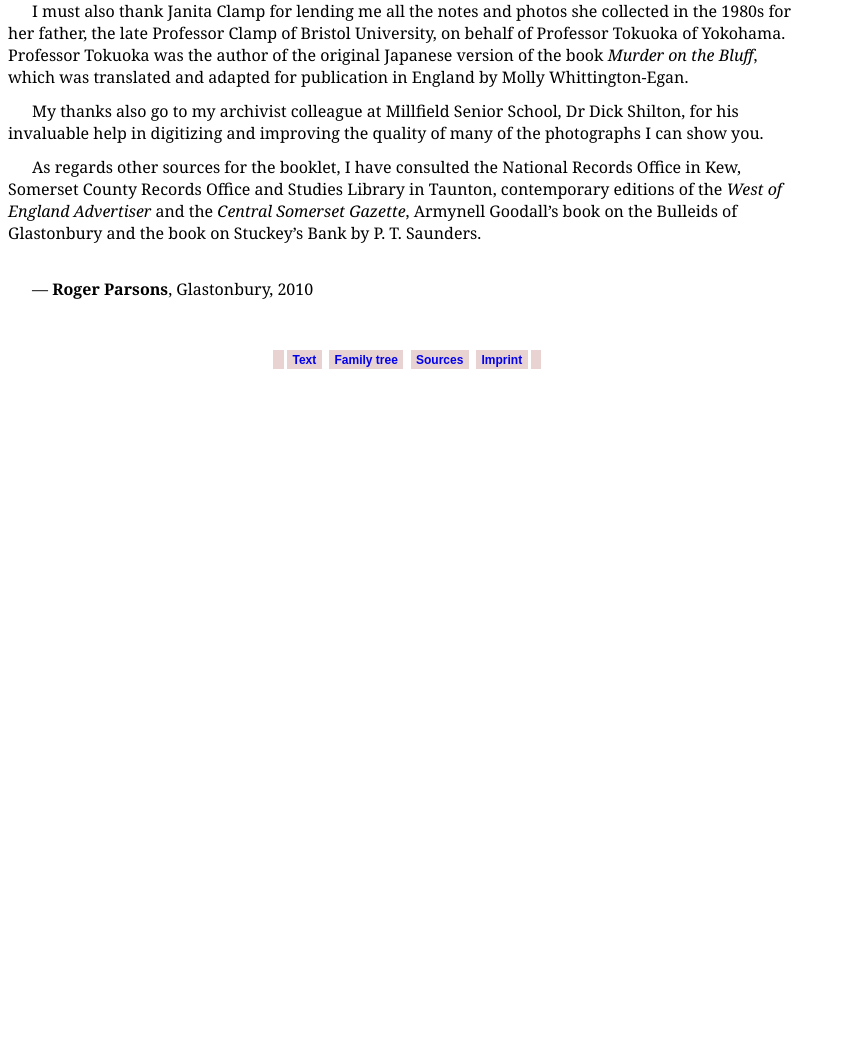
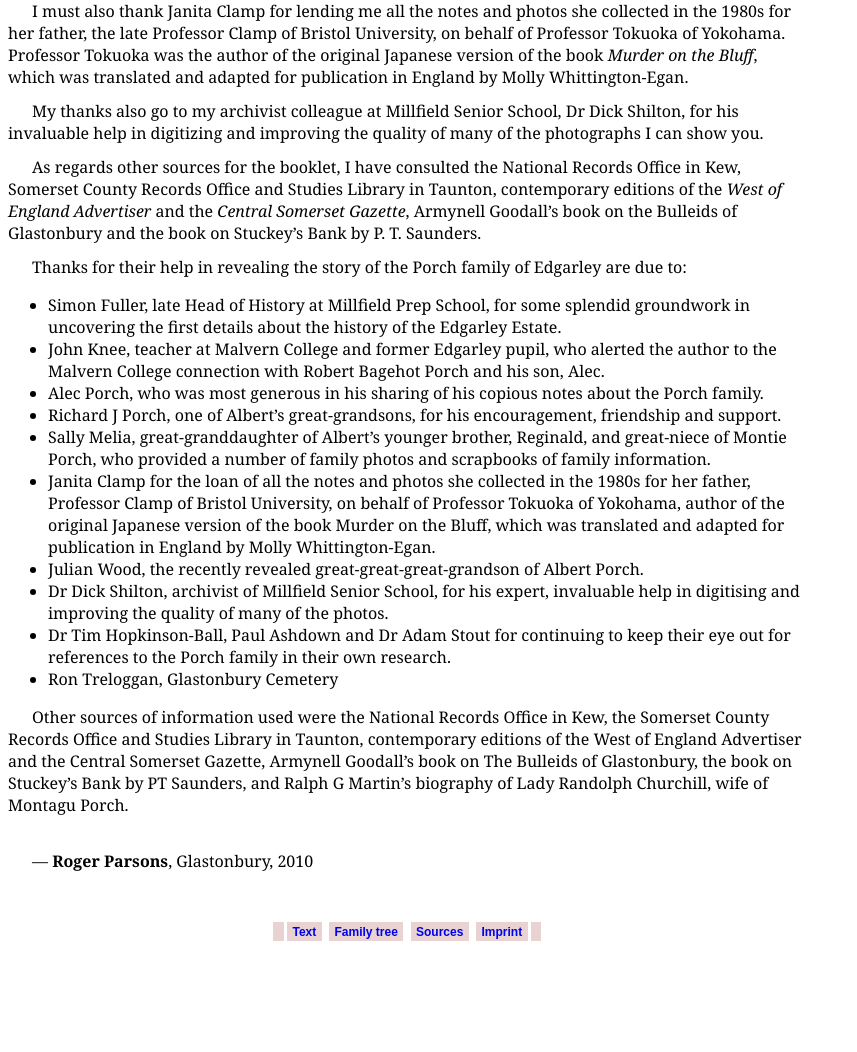
Before and after one commit to tremby/porch-books, a PHP site: page /edgarley/acks in a window 1280 px wide. Shown: the part 901-1953 px from the top of the page, without its empty margins (0-857 px from the left). Before the commit the page ends 1270 px from the top, so only its background shows below. Run offline with PHP 8.4, Linux system fonts and the light colour scheme; some libraries are stand-ins or nearby versions.

Commit message:
Add acknowledgements from file sent by Roger
File: Victorian Edgarley  - sources for online version FINAL.docx

```diff
--- a/src/edgarley/acks.php
+++ b/src/edgarley/acks.php
@@ -26,6 +26,21 @@
 
 <p>As regards other sources for the booklet, I have consulted the National Records Office in Kew, Somerset County Records Office and Studies Library in Taunton, contemporary editions of the <i>West of England Advertiser</i> and the <i>Central Somerset Gazette</i>, Armynell Goodall&rsquo;s book on the Bulleids of Glastonbury and the book on Stuckey&rsquo;s Bank by P.&nbsp;T.&nbsp;Saunders.</p>
 
+<p>Thanks for their help in revealing the story of the Porch family of Edgarley are due to:</p>
+<ul>
+  <li>Simon Fuller, late Head of History at Millfield Prep School, for some splendid groundwork in uncovering the first details about the history of the Edgarley Estate.</li>
+  <li>John Knee, teacher at Malvern College and former Edgarley pupil, who alerted the author to the Malvern College connection with Robert Bagehot Porch and his son, Alec.</li>
+  <li>Alec Porch, who was most generous in his sharing of his copious notes about the Porch family.</li>
+  <li>Richard J Porch, one of Albert’s great-grandsons, for his encouragement, friendship and support.</li>
+  <li>Sally Melia, great-granddaughter of Albert’s younger brother, Reginald, and great-niece of Montie Porch, who provided a number of family photos and scrapbooks of family information.</li>
+  <li>Janita Clamp for the loan of all the notes and photos she collected in the 1980s for her father, Professor Clamp of Bristol University, on behalf of Professor Tokuoka of Yokohama, author of the original Japanese version of the book Murder on the Bluff, which was translated and adapted for publication in England by Molly Whittington-Egan.</li>
+  <li>Julian Wood, the recently revealed great-great-great-grandson of Albert Porch.</li>
+  <li>Dr Dick Shilton, archivist of Millfield Senior School, for his expert, invaluable help in digitising and improving the quality of many of the photos.</li>
+  <li>Dr Tim Hopkinson-Ball, Paul Ashdown and Dr Adam Stout for continuing to keep their eye out for references to the Porch family in their own research.</li>
+  <li>Ron Treloggan, Glastonbury Cemetery</li>
+</ul>
+<p>Other sources of information used were the National Records Office in Kew, the Somerset County Records Office and Studies Library in Taunton, contemporary editions of the West of England Advertiser and the Central Somerset Gazette, Armynell Goodall’s book on The Bulleids of Glastonbury, the book on Stuckey’s Bank by PT Saunders, and Ralph G Martin’s biography of Lady Randolph Churchill, wife of Montagu Porch.</p>
+
 <br>
 <p style:"text-align:center">&mdash; <b>Roger Parsons</b>, Glastonbury, 2010</p>
 
```
